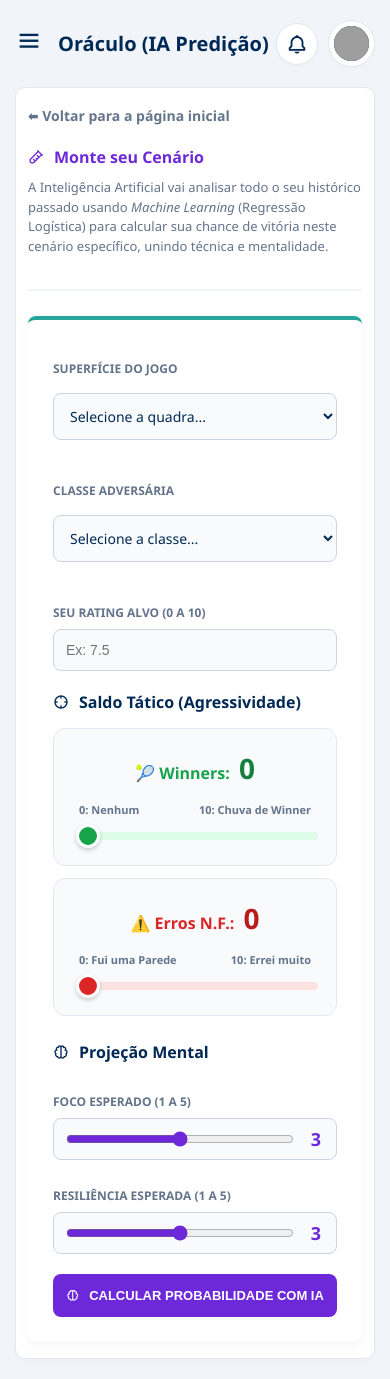
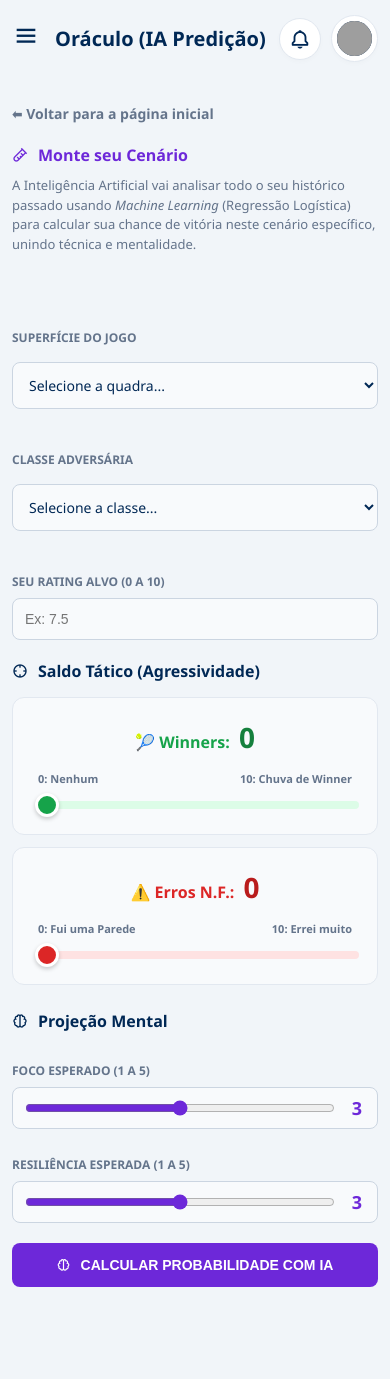
Before and after one commit to pedrosolonassis/court_metrics, a Flask app: page /simulador in a window 390 px wide. After the commit the page ends 1287 px from the top, so only its background shows below. Run offline with Flask 3, Linux system fonts and the light colour scheme; a user stored in the database is signed in; data comes from the database, SQL or seed files in the repository; data that the repository does not hold is empty; some libraries are stand-ins or nearby versions; grey boxes are pictures that could not be loaded.

Commit message:
feat: correcao de bugs

```diff
--- a/static/style.css
+++ b/static/style.css
@@ -49,13 +49,30 @@ h1, h2, h3 {
     background-color: var(--verde-tenis);
 }
 
-/* 5. Formulário (Estilo de Dashboard) */
+/* 5. Formulário (Estilo de Dashboard) — APENAS para páginas legadas que usam .legacy-form */
+/* Os templates modernos (simulador, new_match, etc.) têm seus próprios estilos de form */
+/* CORREÇÃO: adicionado reset para forms dentro de containers modernos, evitando
+   que o padding/border-top globais quebrem o layout mobile desses templates */
 form {
     background-color: var(--bg-card);
     padding: 25px;
     border-radius: 8px;
     box-shadow: 0 2px 10px rgba(0,0,0,0.05);
     border-top: 4px solid var(--azul-piscina);
+}
+
+/* Reset para formulários dentro de containers modernos (sim-container, form-section, etc.)
+   Esses containers já gerenciam seu próprio estilo e não devem herdar o form global */
+.sim-container form,
+.form-section form,
+.settings-section form,
+.feedback-container form,
+.auth-card form {
+    background-color: transparent;
+    padding: 0;
+    border-radius: 0;
+    box-shadow: none;
+    border-top: none;
 }
 
 label {
--- a/templates/base.html
+++ b/templates/base.html
@@ -109,7 +109,14 @@
             .sidebar { transform: translateX(-100%); }
             .sidebar.show { transform: translateX(0); }
 
-            .main-content { margin-left: 0; width: 100%; padding: 20px 15px; }
+            /* CORREÇÃO: padding lateral reduzido e overflow travado para evitar conteúdo cortado */
+            .main-content {
+                margin-left: 0;
+                width: 100%;
+                padding: 15px 12px;   /* era 20px 15px — reduzido para dar mais espaço ao conteúdo */
+                overflow-x: hidden;   /* bloqueia qualquer filho que tente vazar para a direita */
+                box-sizing: border-box;
+            }
 
             .menu-toggle { display: block; }
 
--- a/templates/simulador.html
+++ b/templates/simulador.html
@@ -48,65 +48,60 @@
 
     @keyframes fadeIn { from { opacity: 0; transform: translateY(10px); } to { opacity: 1; transform: translateY(0); } }
 
-    /* CORREÇÃO MOBILE — CONTENÇÃO TOTAL DE OVERFLOW */
+    /* Neutraliza o estilo global do style.css no formulário interno (proteção extra) */
+    .sim-container form {
+        background-color: transparent;
+        padding: 0;
+        border-radius: 0;
+        box-shadow: none;
+        border-top: none;
+    }
+
     @media (max-width: 768px) {
+        /* Com base.html corrigido (padding: 15px 12px) e style.css neutralizado,
+           o sim-container apenas remove seu padding lateral próprio */
         .sim-container {
-            padding: 16px 12px;
+            padding: 20px 0;
             margin: 0;
-            border-radius: 10px;
-            overflow: hidden;          /* bloqueia qualquer vazamento interno */
             width: 100%;
             max-width: 100%;
             box-sizing: border-box;
+            border: none;
+            box-shadow: none;
+            background: transparent;
+            border-radius: 0;
         }
 
-        /* Grids viram coluna única */
         .grid-2, .grid-3 { grid-template-columns: 1fr !important; gap: 12px; }
 
-        /* Percentual menor */
         .result-pct { font-size: 44px; }
-        .result-box { padding: 20px 12px; overflow: hidden; }
+        .result-box { padding: 20px 0; }
 
-        /* xai-box contém tudo */
         .xai-box {
-            padding: 14px 10px;
+            padding: 16px 12px;
             overflow: hidden;
             max-width: 100%;
+            box-sizing: border-box;
         }
-        .xai-box h4 {
+        .xai-box h4 { font-size: 13px; flex-wrap: wrap; word-break: break-word; }
+
+        .xai-list { padding-left: 14px; max-width: 100%; }
+        .xai-list li {
             font-size: 13px;
-            flex-wrap: wrap;
-            word-break: break-word;
-        }
-
-        /* Lista e itens — quebra garantida em todos os níveis */
-        .xai-list {
-            padding-left: 12px;
-            overflow: hidden;
-            max-width: 100%;
-        }
-        .xai-list li {
-            font-size: 12px;
             line-height: 1.6;
-            max-width: 100%;
-            overflow: hidden;
             word-break: break-word;
             overflow-wrap: anywhere;
-            hyphens: auto;
         }
-        /* Qualquer elemento inline dentro dos li herda a quebra */
+        /* Garante que todos os elementos inline dentro dos bullets também quebrem */
         .xai-list li * {
             word-break: break-word !important;
             overflow-wrap: anywhere !important;
-            max-width: 100%;
             white-space: normal !important;
         }
 
-        /* Sliders contidos */
         .slider-win, .slider-err { max-width: 100%; box-sizing: border-box; }
-        .range-slider-container { flex-wrap: nowrap; gap: 10px; padding: 8px 10px; }
-
-        .btn-submit { font-size: 13px; letter-spacing: 0; padding: 14px 10px; }
+        .range-slider-container { gap: 10px; padding: 8px 10px; }
+        .btn-submit { font-size: 14px; letter-spacing: 0; padding: 14px 10px; }
         .sim-header h3 { font-size: 16px; flex-wrap: wrap; }
         .sim-header p { font-size: 13px; }
     }
```
